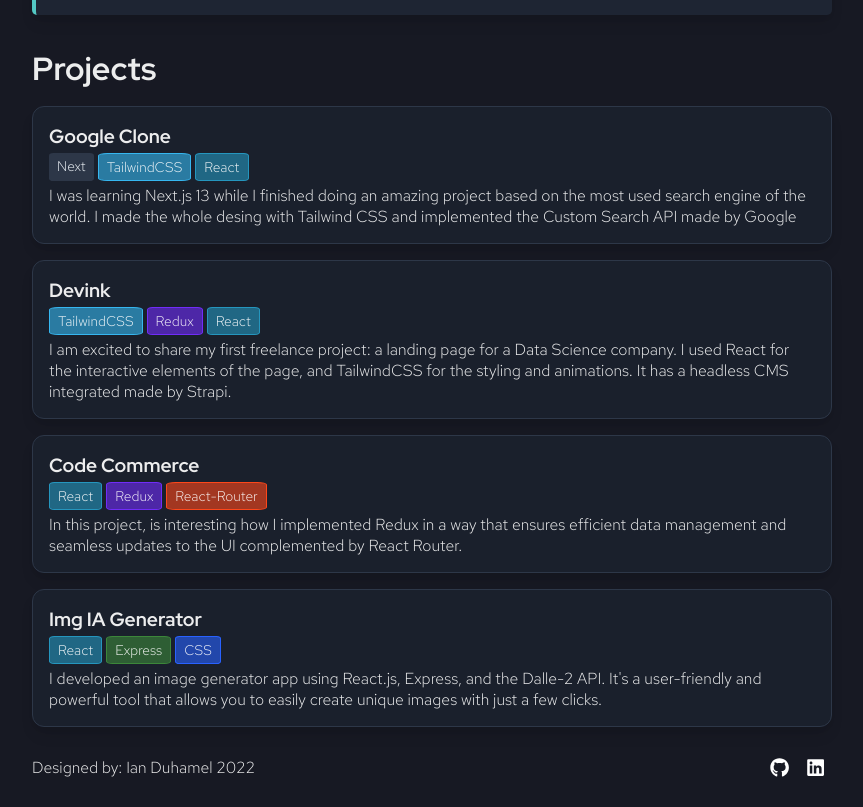
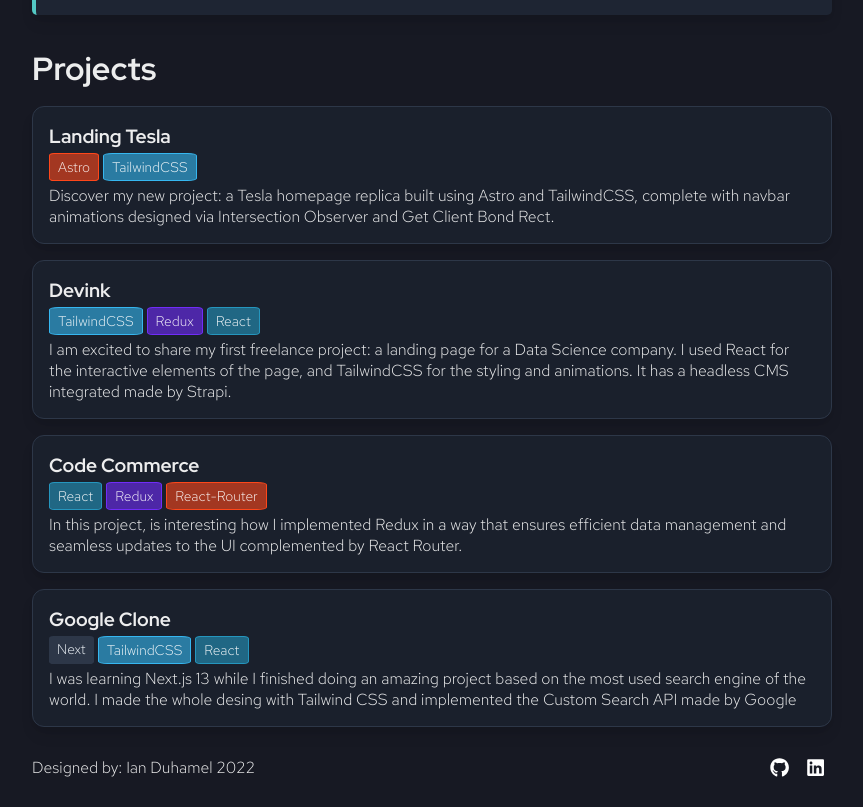
Before and after one commit to Ianduha13/my-portfolio, a React (Create React App) app: page / in a window 1280 px wide. Shown: the part 504-1311 px from the top of the page, without its empty margins (208-1071 px from the left). Built offline with nearby package versions, Linux system fonts and the light colour scheme.

Commit message:
Adding new project and fixing colors

```diff
--- a/src/components/Projects.js
+++ b/src/components/Projects.js
@@ -4,11 +4,11 @@
 const Projects = () => {
 	const projects = [
 		{
-			url: "https://my-google-delta.vercel.app/",
-			title: "Google Clone",
-			technologies: ["Next", "TailwindCSS", "React"],
+			url: "https://landing-tesla-clon.vercel.app/",
+			title: "Landing Tesla",
+			technologies: ["Astro", "TailwindCSS"],
 			description:
-				"I was learning Next.js 13 while I finished doing an amazing project based on the most used search engine of the world. I made the whole desing with Tailwind CSS and implemented the Custom Search API made by Google",
+				"Discover my new project: a Tesla homepage replica built using Astro and TailwindCSS, complete with navbar animations designed via Intersection Observer and Get Client Bond Rect.",
 		},
 		{
 			url: "https://www.devink.dev/",
@@ -25,11 +25,11 @@
 				"In this project, is interesting how I implemented Redux in a way that ensures efficient data management and seamless updates to the UI complemented by React Router.",
 		},
 		{
-			url: "https://ai-img-generator.vercel.app/",
-			title: "Img IA Generator",
-			technologies: ["React", "Express", "CSS"],
+			url: "https://my-google-delta.vercel.app/",
+			title: "Google Clone",
+			technologies: ["Next", "TailwindCSS", "React"],
 			description:
-				"I developed an image generator app using React.js, Express, and the Dalle-2 API. It's a user-friendly and powerful tool that allows you to easily create unique images with just a few clicks.",
+				"I was learning Next.js 13 while I finished doing an amazing project based on the most used search engine of the world. I made the whole desing with Tailwind CSS and implemented the Custom Search API made by Google",
 		},
 	]
 	return (
--- a/src/styles/tinycard.css
+++ b/src/styles/tinycard.css
@@ -21,6 +21,11 @@
 	background-color: rgba(255, 71, 26, 0.6);
 	border: rgb(255, 71, 26) solid 1px;
 }
+
+.Astro {
+	background-color: rgba(255, 71, 26, 0.6);
+	border: rgb(255, 71, 26) solid 1px;
+}
 .Html {
 	background-color: rgba(37, 150, 190, 0.6);
 	border: rgb(37, 150, 190) solid 1px;
```
Also changed, not shown: 1 other file (tests, documents, lock files or other folders).
